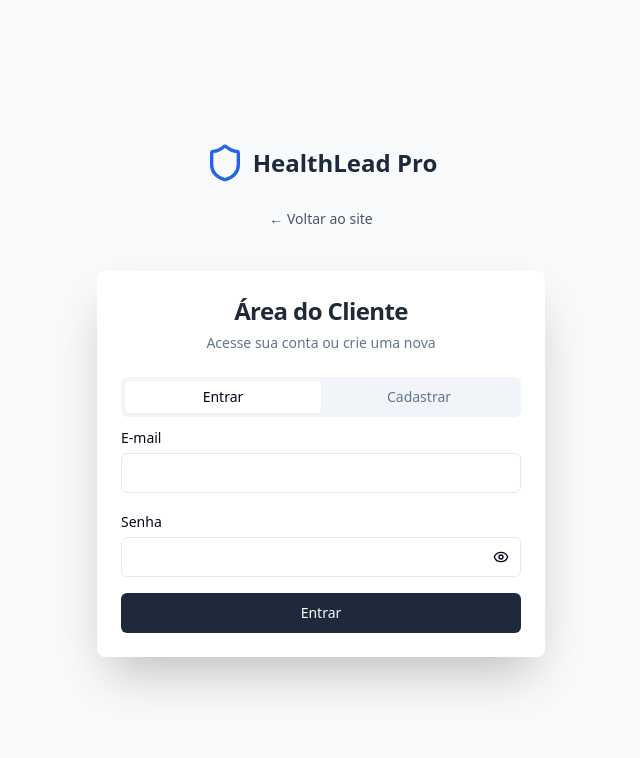
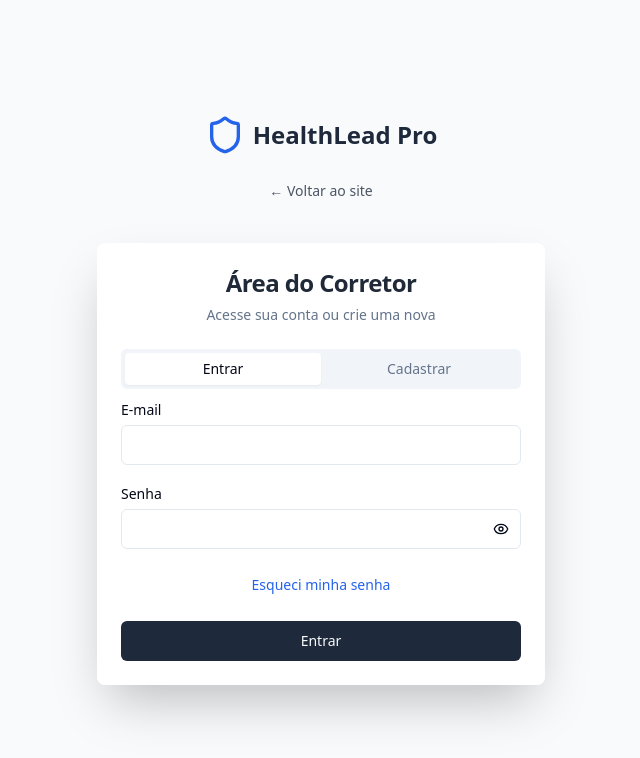
Before and after one commit to york-jr/lead-flow-health-hub, a React (Vite) app: page /login in a window 1280 px wide. Shown: the top 758 px of the page, without its empty margins (319-959 px from the left). Built offline with nearby package versions, Linux system fonts and the light colour scheme.

Commit message:
Rename button and add password reset link
Rename "Área do Cliente" button to "Área do Corretor" and add a functional password reset link.

```diff
--- a/src/pages/Login.tsx
+++ b/src/pages/Login.tsx
@@ -55,6 +55,22 @@ const Login = () => {
     } finally {
       setIsLoading(false);
     }
+  };
+
+  const handleForgotPassword = () => {
+    if (!loginData.email) {
+      toast({
+        title: "E-mail necessário",
+        description: "Digite seu e-mail para recuperar a senha.",
+        variant: "destructive",
+      });
+      return;
+    }
+
+    toast({
+      title: "E-mail enviado!",
+      description: "Verifique sua caixa de entrada para redefinir sua senha.",
+    });
   };
 
   const handleRegister = async (e: React.FormEvent) => {
@@ -123,7 +139,7 @@ const Login = () => {
         <Card className="shadow-2xl border-0 bg-white/90 backdrop-blur-sm">
           <CardHeader className="text-center">
             <CardTitle className="text-2xl font-bold text-gray-800">
-              Área do Cliente
+              Área do Corretor
             </CardTitle>
             <CardDescription>
               Acesse sua conta ou crie uma nova
@@ -175,6 +191,17 @@ const Login = () => {
                         )}
                       </Button>
                     </div>
+                  </div>
+
+                  <div className="text-center">
+                    <Button
+                      type="button"
+                      variant="link"
+                      onClick={handleForgotPassword}
+                      className="text-sm text-blue-600 hover:text-blue-700 p-0"
+                    >
+                      Esqueci minha senha
+                    </Button>
                   </div>
 
                   <Button
```
